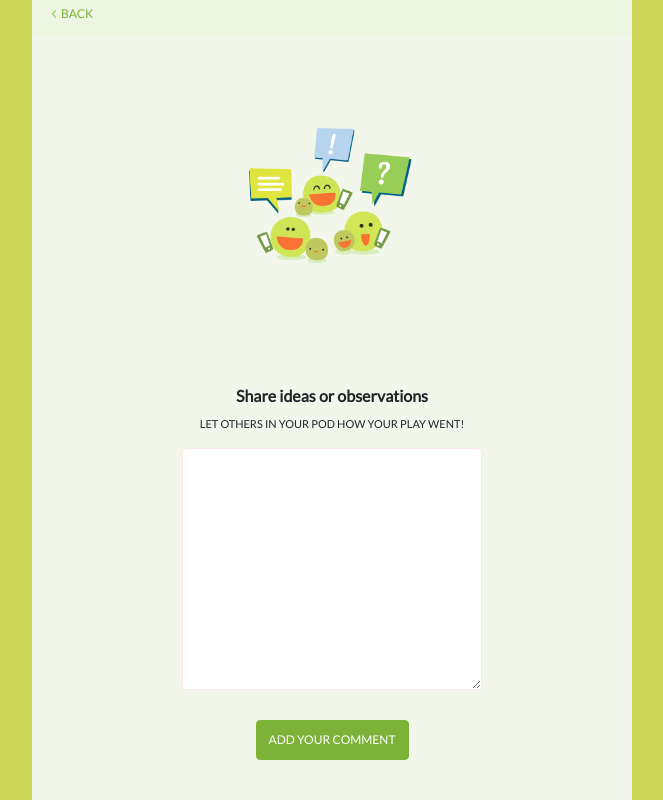
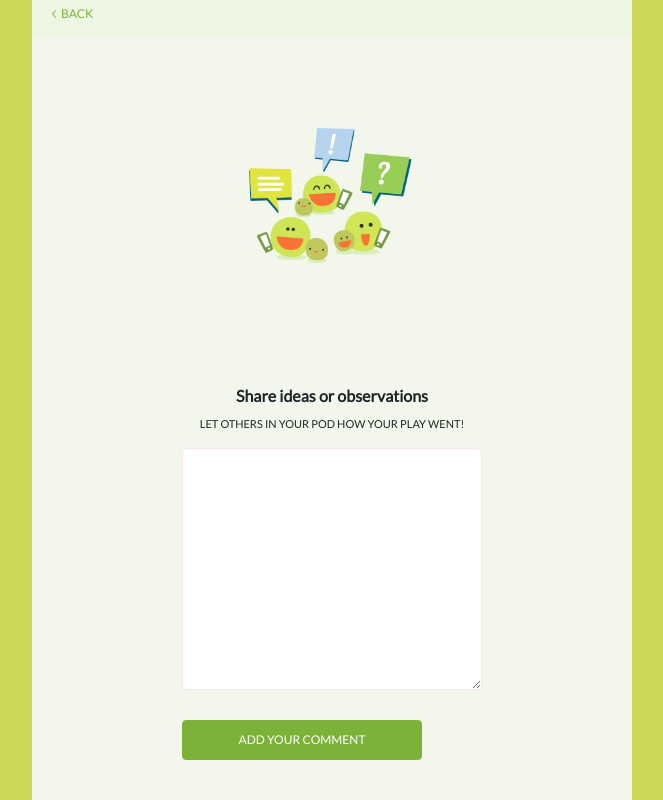
Before and after one commit to patrozada/f-m4-easy-peasy, a React (Create React App) app: page /game/1/comment in a window 1280 px wide. Shown: the whole page, without its empty margins (308-971 px from the left). Built offline with nearby package versions, Linux system fonts and the light colour scheme; no server answers.

Commit message:
Fix shareIdea styles and add link

```diff
--- a/src/styles/_shareIdea.scss
+++ b/src/styles/_shareIdea.scss
@@ -63,6 +63,6 @@
     height: 40px;
     text-transform: capitalize;
 }
-.shareIdea--button__share{
+.shareIdea--button__link{
     width: 100%;
 }
```
